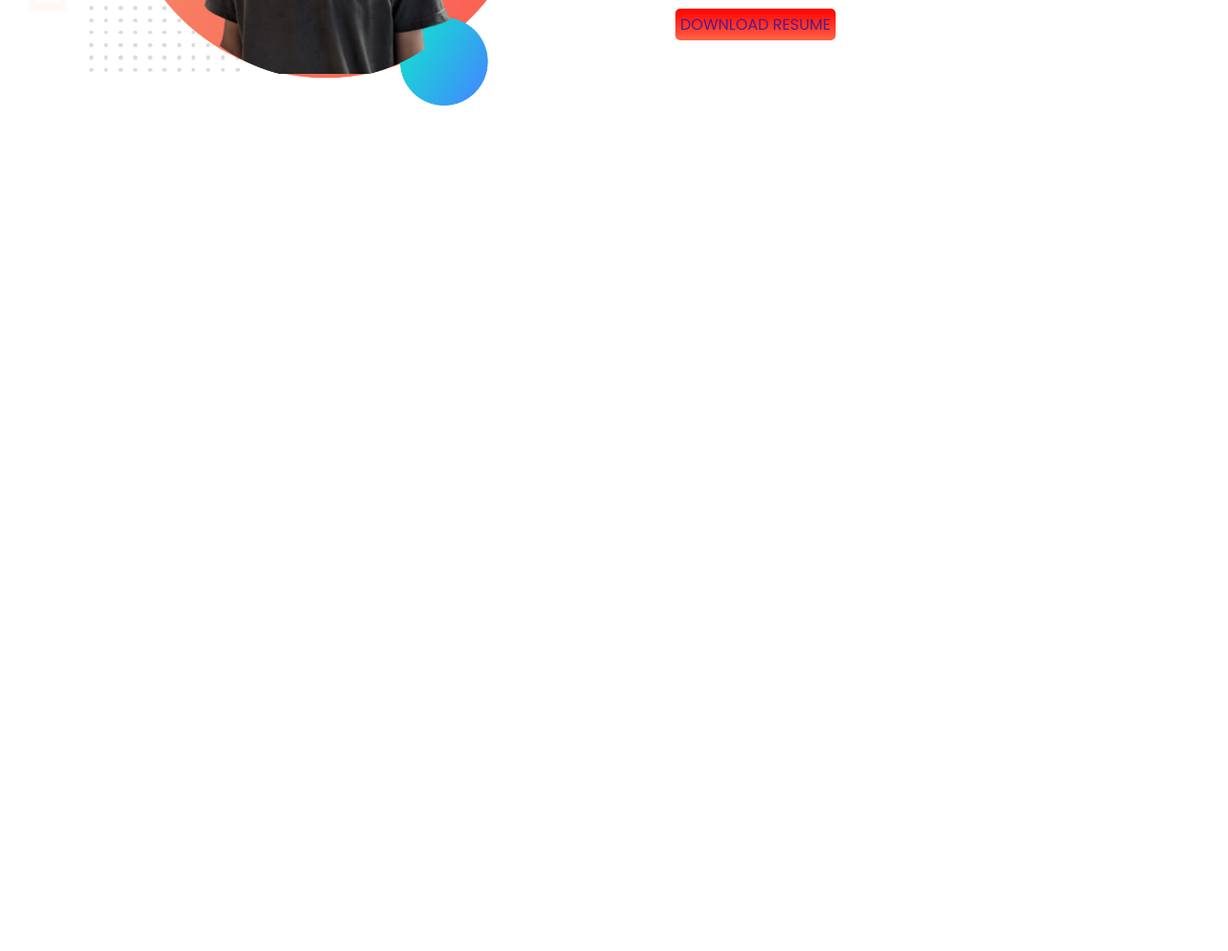
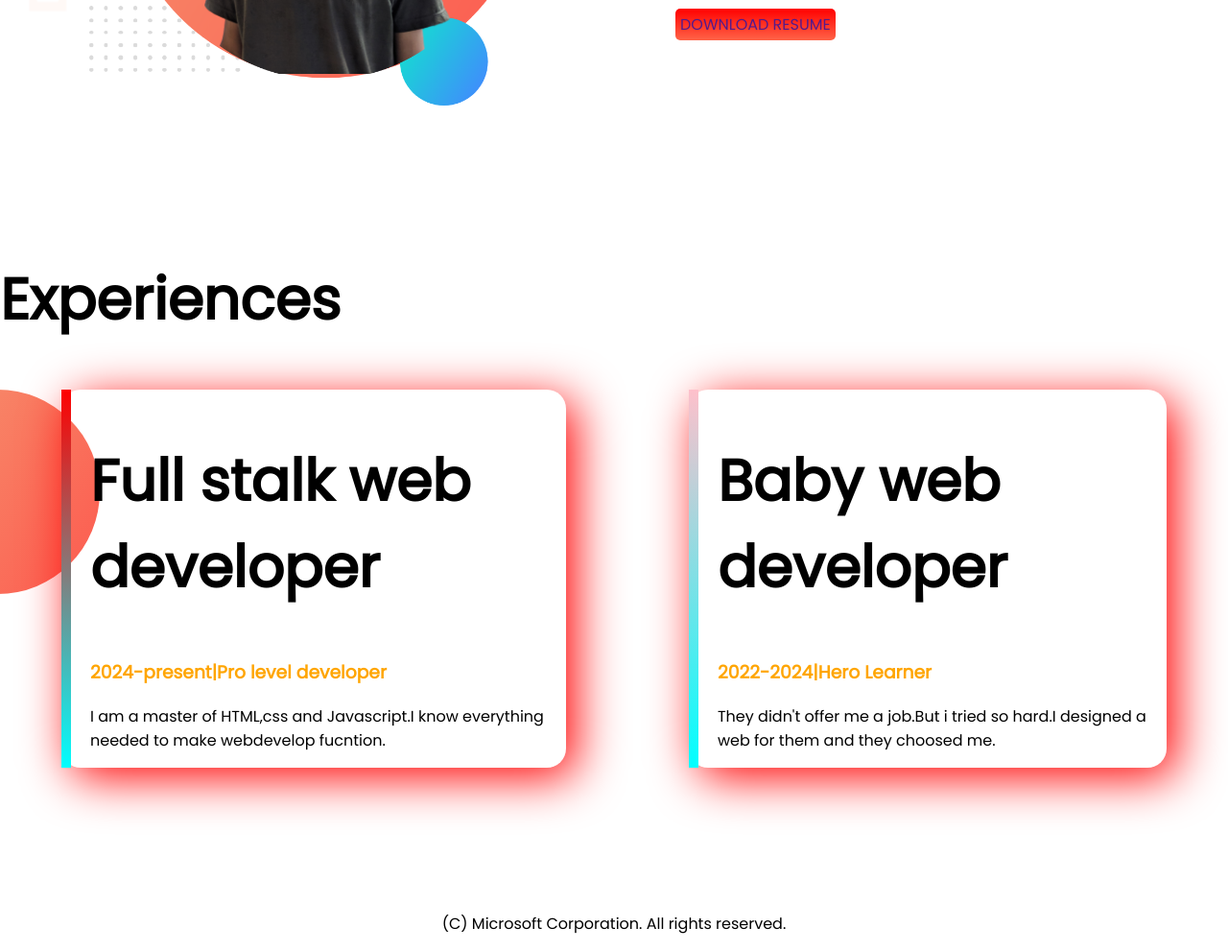
Before and after one commit to alsaif123/practice-portfolio, a plain HTML site: page index.html in a window 1280 px wide. Shown: the part 1016-2007 px from the top of the page at 96% size. Before the commit the page ends 1283 px from the top, so only its background shows below. Drawn offline with Linux system fonts and the light colour scheme.

Commit message:
added all

```diff
--- a/index.html
+++ b/index.html
@@ -33,10 +33,25 @@
             <a class="link-button" target="_blank" href="">DOWNLOAD RESUME</a>
              </div>
         </div>
+ </section>
+ <section>
+<h1>Experiences</h1>
+<div class="but">
+    <div id="stalk-developer" class="box">
+    <h1>Full stalk web developer</h1>
+        <h3 class="done">2024-present|Pro level developer</h3>
+        <p>I am a master of HTML,css and Javascript.I know everything needed to make webdevelop fucntion.</p>
+</div>
+<div id="baby-developer" class="box">
+    <h1>Baby web developer</h1>
+    <h3 class="done">2022-2024|Hero Learner</h3>
+    <p>They didn't offer me a job.But i tried so hard.I designed a web for them and they choosed me.</p>
+</div>
+</div>
 
 
-    </section>
-
+ </section>
+    <footer><p> (C) Microsoft Corporation. All rights reserved.</p></footer>
 
 </body>
 </html>
--- a/style.css
+++ b/style.css
@@ -27,3 +27,35 @@ background-repeat: no-repeat;
 .width img{
     width: 80%;
 }
+.box{
+    box-shadow: 10px 10px 50px red;
+    margin-left: 5%;
+    margin-right: 5%;
+    padding-left: 20px;
+    border-radius: 20px;
+}
+.done{
+    color: orange;
+}
+footer p{
+    text-align: center;
+}
+.but{
+    display: flex;
+    background-image: url(exp-bg.png);
+    background-repeat: no-repeat;
+    margin-bottom: 150px;
+
+}
+#stalk-developer{
+    border-left: 10px solid;
+    border-image: linear-gradient(red, cyan);
+    border-image-slice: 1;
+
+}
+#baby-developer{
+    border-left: 10px solid;
+    border-image: linear-gradient(pink, cyan);
+    border-image-slice: 1;
+
+}
```
Also changed, not shown: exp-bg.png (added).
